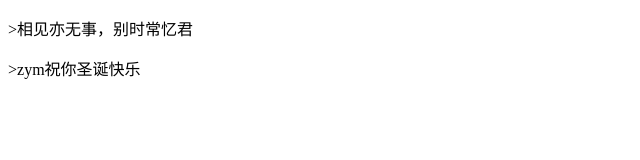
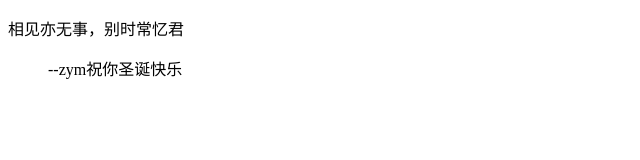
Before and after one commit to yuminz7/yuminz7.github.io, a plain HTML site: page index.html in a window 1280 px wide. Shown: the whole page, without its empty margins (0-640 px from the left). Drawn offline with Linux system fonts and the light colour scheme.

Commit message:
Update index.html

```diff
--- a/index.html
+++ b/index.html
@@ -2,7 +2,7 @@
 <html>
 
   <body>
-    <p>>相见亦无事，别时常忆君</p>
-    <p>>zym祝你圣诞快乐</p>
+    <p>相见亦无事，别时常忆君</p>
+    <p style = "margin-left: 40px;">--zym祝你圣诞快乐</p>
   </body>
 </html>
```
